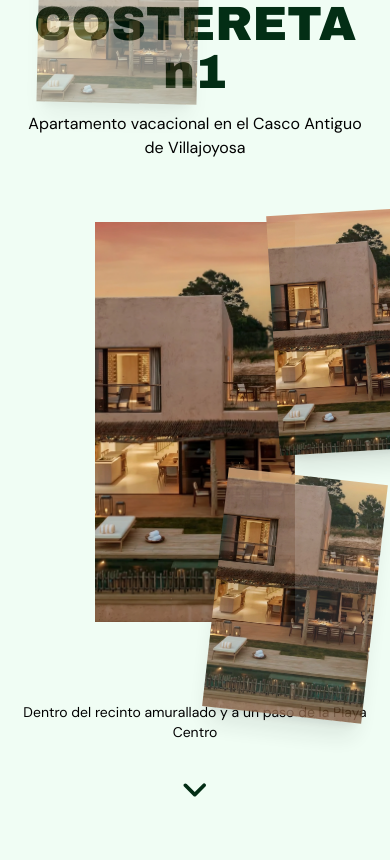
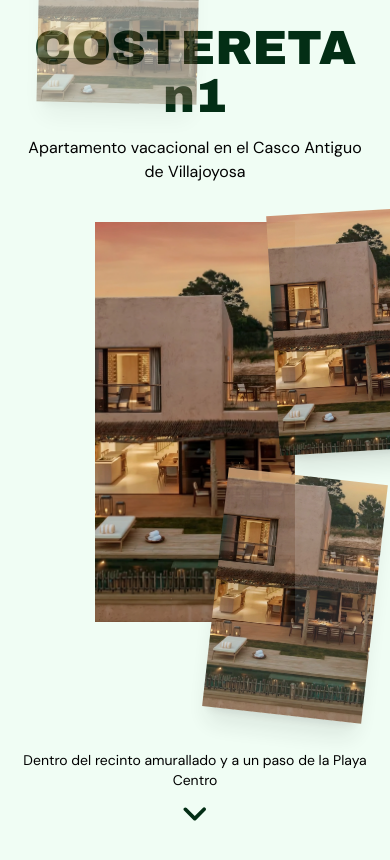
Before and after one commit to JaumeEsquerdo/costera-n1, a Next.js app in the folder costera-n1/: page / in a window 390 px wide. Shown: the top 860 px of the page. Built offline with nearby package versions, Linux system fonts and the light colour scheme.

Commit message:
arreglar layout hero en responsive en menos de 720 h

```diff
--- a/costera-n1/app/page.jsx
+++ b/costera-n1/app/page.jsx
@@ -68,12 +68,12 @@ export default function Home() {
                   initial="init"
                   animate="open"
                   exit="closed"
-                  className="text-center fixed top-0 z-10 g-12 max-w-[90%]"
+                  className="text-center fixed top-6 lg:top-8 z-10 g-12 max-w-[90%]"
                 >
                   <h1 className="font-title text-5xl lg:text-9xl text-green-950">
                     COSTERETA n1
                   </h1>
-                  <h2 className="text-base lg:text-xl mt-4">
+                  <h2 className="text-base lg:text-xl mt-4 [@media(max-height:720px)]:hidden">
                     Apartamento vacacional en el Casco Antiguo de Villajoyosa
                   </h2>
                 </motion.div>
@@ -101,7 +101,7 @@ export default function Home() {
             <AnimatePresence>
               {showText && (
                 <motion.div
-                  className="fixed bottom-10 flex flex-col items-center justify-center gap-8 max-w-[90%]"
+                  className="fixed bottom-4 lg:bottom-10 flex flex-col items-center justify-center gap-2 lg:gap-6 max-w-[90%]"
                   variants={headerVariants}
                   transition={{ duration: 1.2, ease: [0.4, 0, 0.2, 1] }}
                   initial="init"
```
